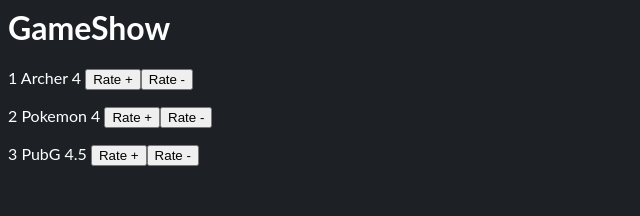
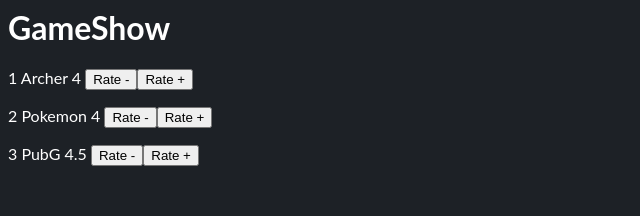
Before and after one commit to sonalghatiya/angular-study-sonal, an Angular app: page / in a window 1280 px wide. Shown: the top 216 px of the page, without its empty margins (0-640 px from the left). Built offline with nearby package versions, Linux system fonts and the light colour scheme.

Commit message:
2 files modified

```diff
--- a/src/app/game/game.component.html
+++ b/src/app/game/game.component.html
@@ -3,6 +3,6 @@
   {{currentGame.id}}
   {{currentGame.name}}
   {{currentGame.rating}}
+  <button (click)="decreaseRating(currentGame)">  Rate - </button>
   <button (click)="increaseRating(currentGame)">  Rate + </button>
-  <button (click)="decreaseRating(currentGame)">  Rate - </button>
 </p>
--- a/src/app/game/game.component.ts
+++ b/src/app/game/game.component.ts
@@ -8,11 +8,11 @@
 })
 export class GameComponent implements OnInit {
   @Input() game: Game[];
-  increaseRating(CurrentGame: Game[]) {
+  increaseRating(CurrentGame: Game) {
     CurrentGame.rating++;
   }
 
-  decreaseRating(CurrentGame: Game[]) {
+  decreaseRating(CurrentGame: Game) {
     CurrentGame.rating--;
   }
 
```
